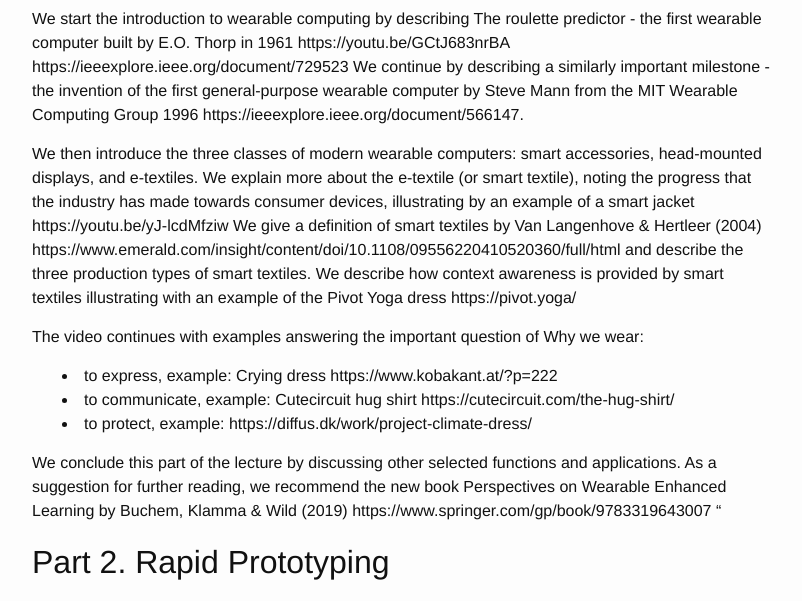
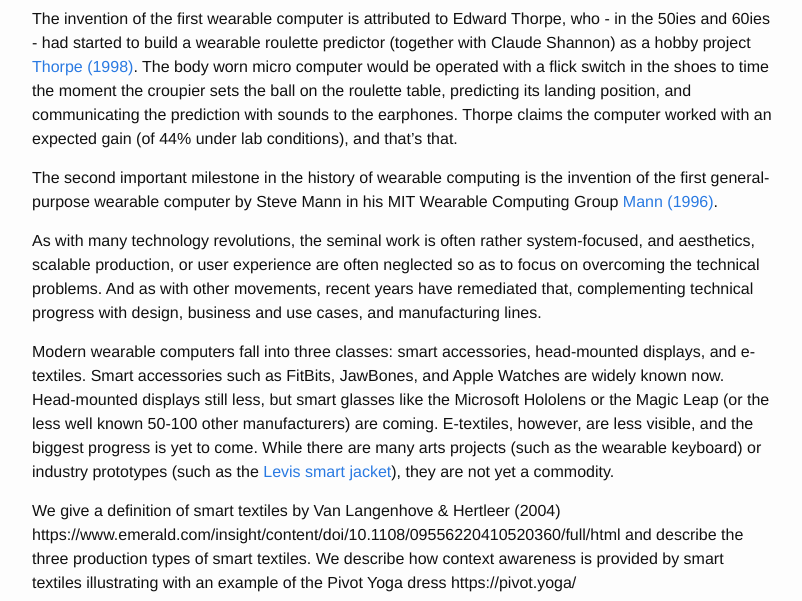
Before and after one commit to klamma/ar-for-eu-book, a Jekyll site: the page built from _pages/chapters/wearableInteraction.md, in a window 1280 px wide and 1400 px high, scrolled down 801 px. Shown: the part 250-851 px from the top of the window, without its empty margins (238-1040 px from the left). Built offline with Jekyll 4.4.1, drawn with Linux system fonts in a browser that asks for light colours; nearby versions of some CDN libraries; grey boxes are pictures that could not be loaded.

Commit message:
update to wearable interaction chapter

```diff
--- a/_pages/chapters/wearableInteraction.md
+++ b/_pages/chapters/wearableInteraction.md
@@ -22,11 +22,15 @@
 
 <iframe width="560" height="315" src="https://www.youtube-nocookie.com/embed/1XPL93Z7fcQ" frameborder="0" allow="accelerometer; autoplay; encrypted-media; gyroscope; picture-in-picture" allowfullscreen></iframe>
 
-We start the introduction to wearable computing by describing The roulette predictor - the first wearable computer built by E.O. Thorp in 1961 https://youtu.be/GCtJ683nrBA https://ieeexplore.ieee.org/document/729523
-We continue by describing a similarly important milestone - the invention of the first general-purpose wearable computer by Steve Mann from the MIT Wearable Computing Group 1996 https://ieeexplore.ieee.org/document/566147.
+The invention of the first wearable computer is attributed to Edward Thorpe, who - in the 50ies and 60ies - had started to build a wearable roulette predictor (together with Claude Shannon) as a hobby project
+[Thorpe (1998)](https://ieeexplore.ieee.org/document/729523). The body worn micro computer would be operated with a flick switch in the shoes to time the moment the croupier sets the ball on the roulette table, predicting its landing position, and communicating the prediction with sounds to the earphones. Thorpe claims the computer worked with an expected gain (of 44% under lab conditions), and that's that.
 
-We then introduce the three classes of modern wearable computers: smart accessories, head-mounted displays, and e-textiles.
-We explain more about the e-textile (or smart textile), noting the progress that the industry has made towards consumer devices, illustrating by an example of a smart jacket https://youtu.be/yJ-lcdMfziw
+The second important milestone in the history of wearable computing is the invention of the first general-purpose wearable computer by Steve Mann in his MIT Wearable Computing Group [Mann (1996)](https://ieeexplore.ieee.org/document/566147).
+
+As with many technology revolutions, the seminal work is often rather system-focused, and aesthetics, scalable production, or user experience are often neglected so as to focus on overcoming the technical problems. And as with other movements, recent years have remediated that, complementing technical progress with design, business and use cases, and manufacturing lines.
+
+Modern wearable computers fall into three classes: smart accessories, head-mounted displays, and e-textiles. Smart accessories such as FitBits, JawBones, and Apple Watches are widely known now. Head-mounted displays still less, but smart glasses like the Microsoft Hololens or the Magic Leap (or the less well known 50-100 other manufacturers) are coming. E-textiles, however, are less visible, and the biggest progress is yet to come. While there are many arts projects (such as the wearable keyboard) or industry prototypes (such as the [Levis smart jacket](https://youtu.be/yJ-lcdMfziw)), they are not yet a commodity.
+
 We give a definition of smart textiles by Van Langenhove & Hertleer (2004) https://www.emerald.com/insight/content/doi/10.1108/09556220410520360/full/html and describe the three production types of smart textiles.
 We describe how context awareness is provided by smart textiles illustrating with an example of the Pivot Yoga dress https://pivot.yoga/
 
```
